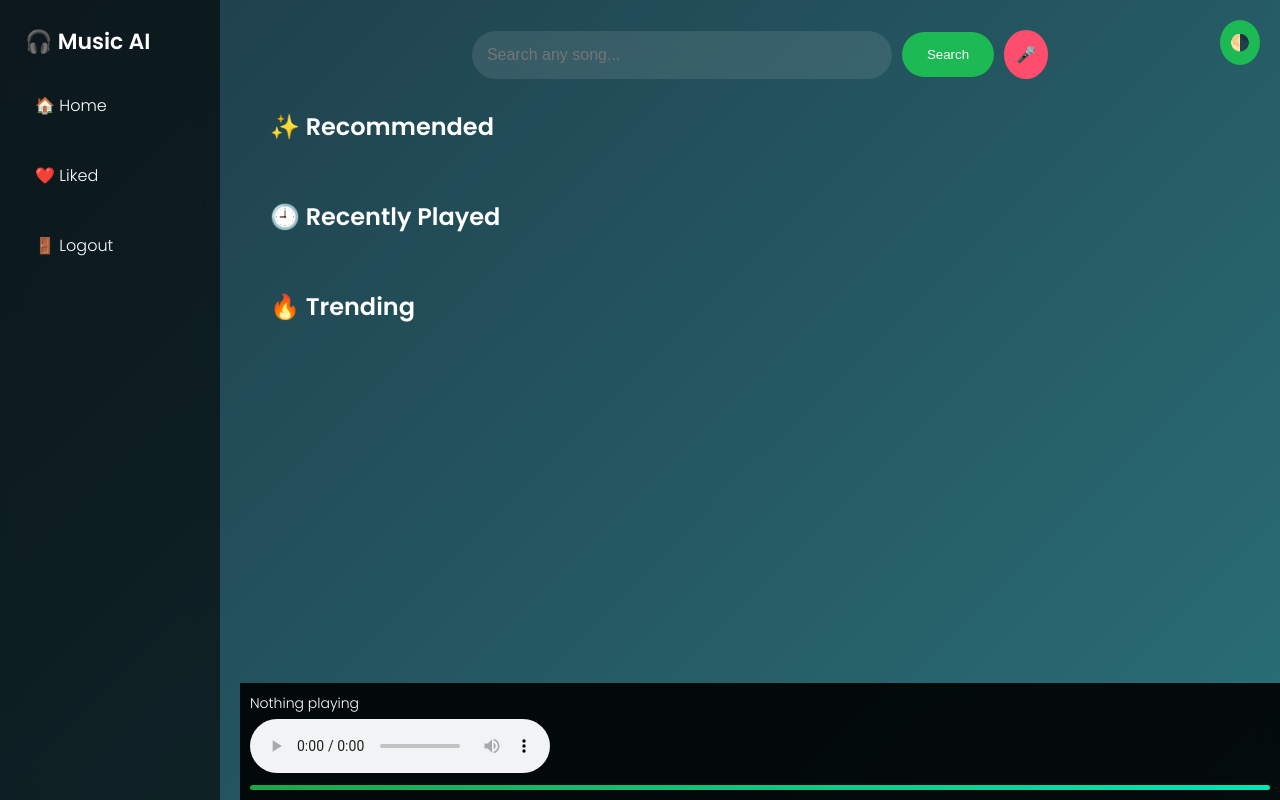
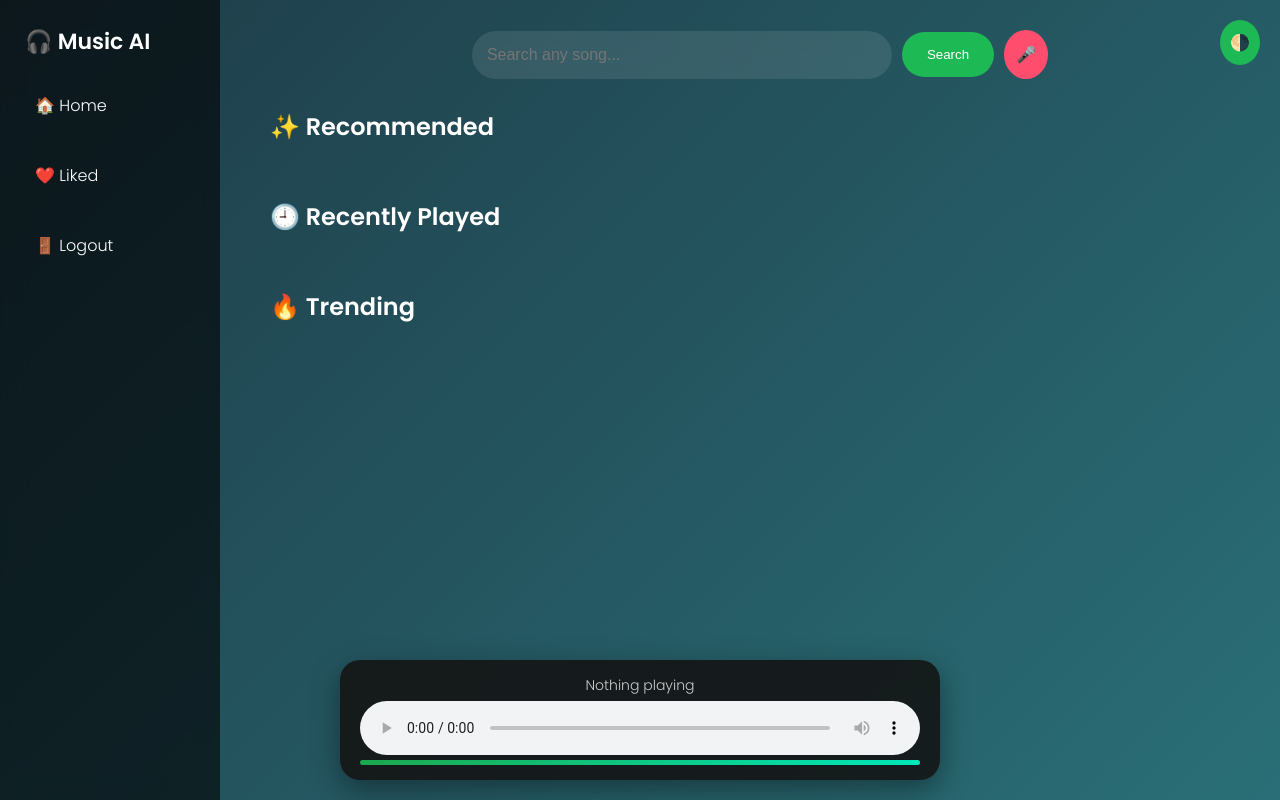
Before and after one commit to Swaliha-jamadar-070/Music-Recommender-System, a Flask app: page / in a window 1280 px wide. Run offline with Flask 3, Linux system fonts and the light colour scheme; the visitor is signed in with stand-in values (Sample User, id 1); data that the repository does not hold is empty; some libraries are stand-ins or nearby versions.

Commit message:
Update style.css

```diff
--- a/static/style.css
+++ b/static/style.css
@@ -184,16 +184,39 @@ body{
 }
 
 /* ================= PLAYER ================= */
-.player{
-    position:fixed;
-    bottom:0;
-    left:240px;
-    right:0;
-    background:rgba(0,0,0,0.9);
-    padding:10px;
-    backdrop-filter:blur(10px);
+.player {
+    position: fixed;
+    bottom: 20px;
+    left: 50%;
+    transform: translateX(-50%);
+
+    width: 60%;
+    max-width: 600px;
+
+    background: rgba(20, 20, 20, 0.9);
+    backdrop-filter: blur(10px);
+
+    padding: 15px 20px;
+    border-radius: 20px;
+
+    display: flex;
+    flex-direction: column;
+    align-items: center;
+
+    box-shadow: 0 10px 30px rgba(0,0,0,0.4);
+    z-index: 1000;
 }
 
+.player p {
+    margin: 0;
+    margin-bottom: 8px;
+    font-size: 14px;
+    color: #ccc;
+}
+
+.player audio {
+    width: 100%;
+}
 /* ================= NOW PLAYING TEXT ================= */
 #now{
     font-size:14px;
```
